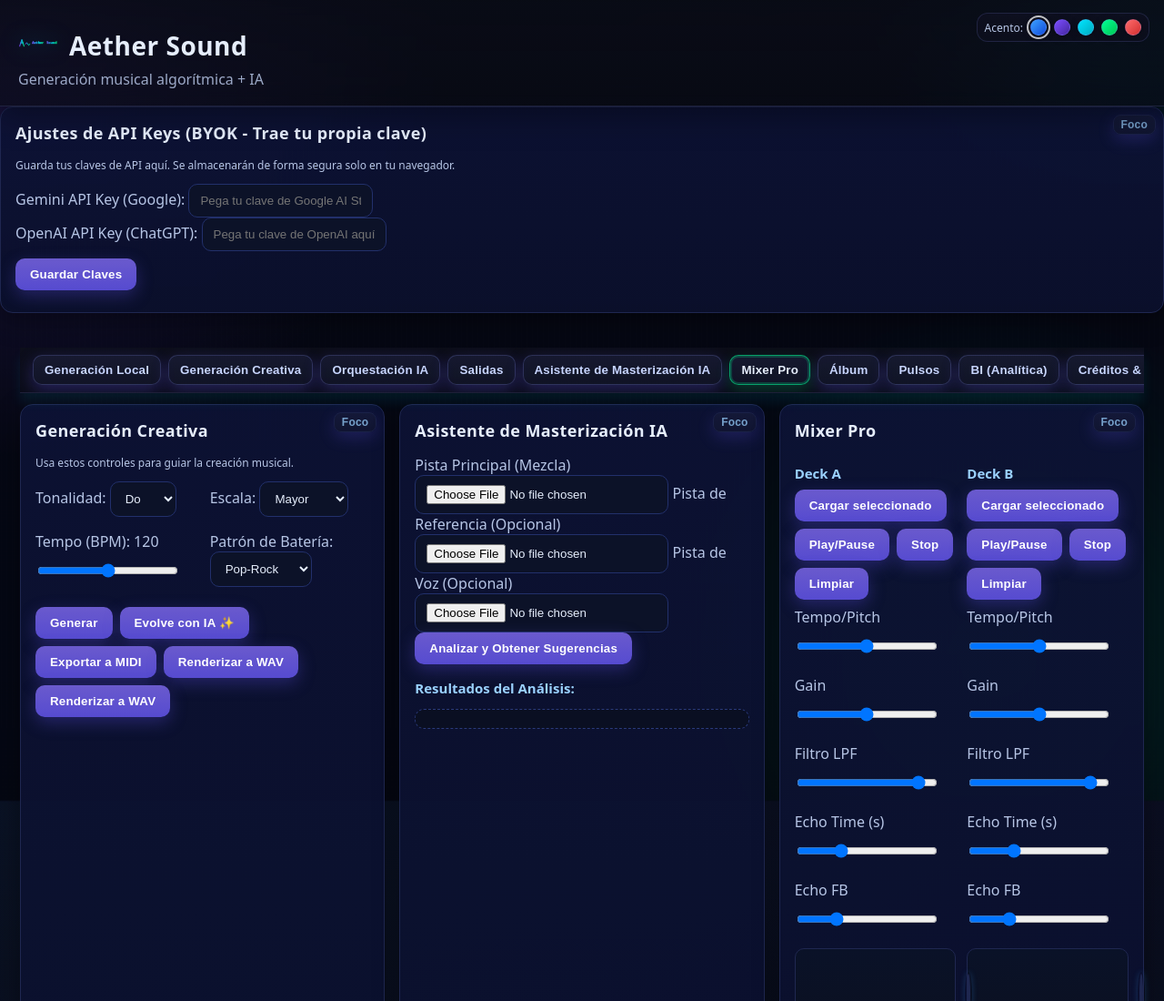
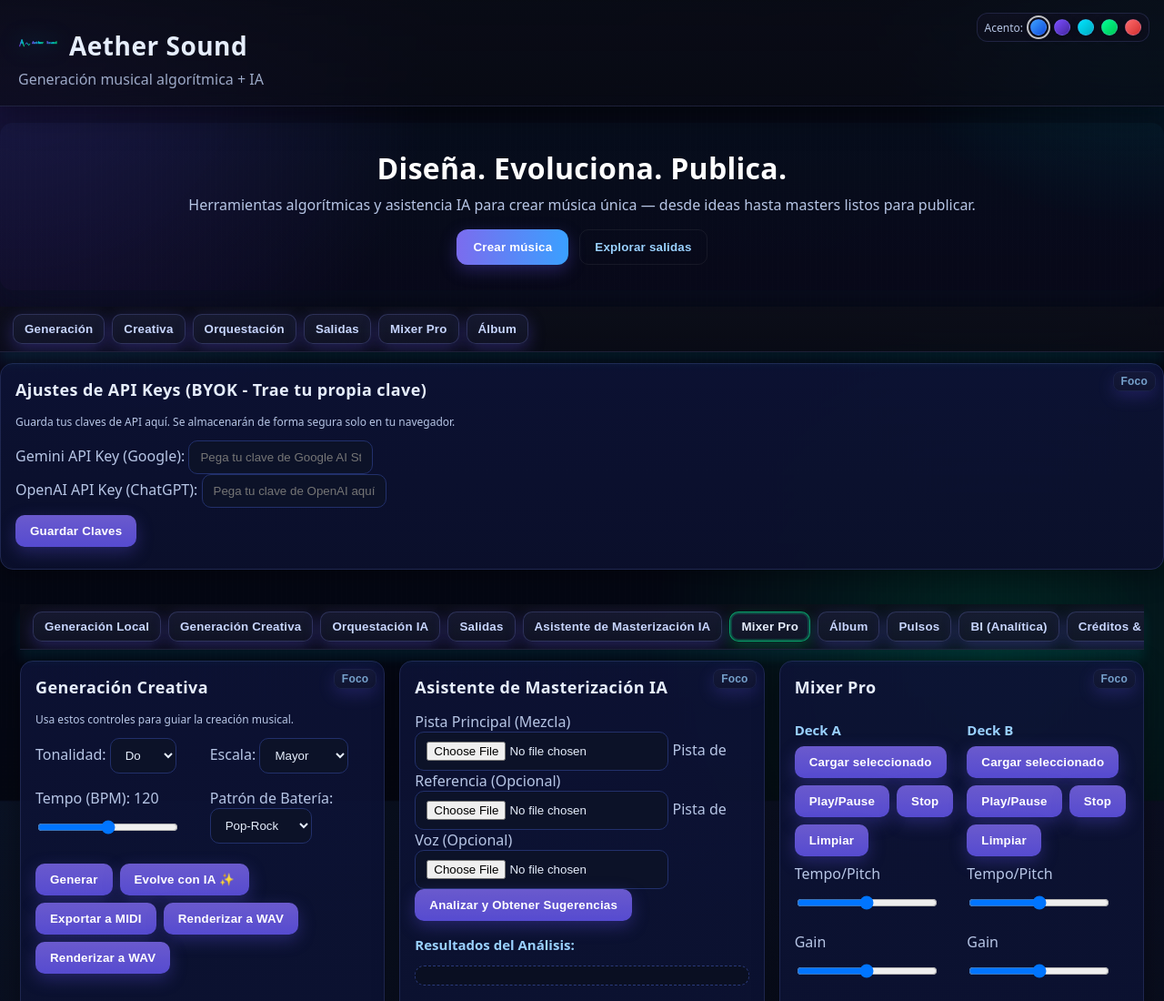
Before and after one commit to aetereum/Aether-Sound, a website: page public/index.html in a window 1280 px wide. Shown: the top 1100 px of the page at 91% size. Drawn offline with Linux system fonts and the light colour scheme; no server answers; files whose address does not match are found by name.

Commit message:
feat(ui): modernize homepage with hero, quick-nav and improved styles

```diff
--- a/public/client.js
+++ b/public/client.js
@@ -2865,6 +2865,30 @@ document.addEventListener('DOMContentLoaded', () => {
   // Usa el botón "Sync" para conectar manualmente si lo deseas.
 })();
 
+// ===== UI: Quick-nav behavior and hero hooks =====
+(function () {
+  try {
+    const toast = window.__toast || ((msg) => console.log(msg));
+    // Hero buttons
+    const heroCreate = document.getElementById('hero-create');
+    const heroExplore = document.getElementById('hero-explore');
+    if (heroCreate) heroCreate.addEventListener('click', () => { window.scrollTo({ top: 420, behavior: 'smooth' }); toast('Vamos a crear música 🎶'); });
+    if (heroExplore) heroExplore.addEventListener('click', () => { document.getElementById('output-list')?.scrollIntoView({ behavior: 'smooth' }); });
+
+    // Quick-nav buttons scroll to the corresponding panel by data-target
+    document.querySelectorAll('.quick-nav button').forEach(btn => {
+      btn.addEventListener('click', () => {
+        const target = btn.getAttribute('data-target') || '';
+        const panels = Array.from(document.querySelectorAll('main .panel'));
+        const found = panels.find(p => (p.querySelector('h2') || {}).textContent?.toLowerCase().includes(target));
+        if (found) found.scrollIntoView({ behavior: 'smooth', block: 'start' });
+        document.querySelectorAll('.quick-nav button').forEach(b => b.classList.remove('active'));
+        btn.classList.add('active');
+      });
+    });
+  } catch (err) { console.warn('Quick-nav setup failed', err); }
+})();
+
 // Paleta de Comandos (Ctrl/Cmd + K)
 (function() {
   try {
--- a/public/index.html
+++ b/public/index.html
@@ -11,6 +11,27 @@
     <h1>Aether Sound</h1>
     <p>Generación musical algorítmica + IA</p>
   </header>
+
+  <!-- HERO + QUICK NAV: mejora visual y acceso rápido -->
+  <section class="hero">
+    <div class="hero-inner">
+      <h2>Diseña. Evoluciona. Publica.</h2>
+      <p class="hero-lead">Herramientas algorítmicas y asistencia IA para crear música única — desde ideas hasta masters listos para publicar.</p>
+      <div class="hero-ctas">
+        <button id="hero-create" class="primary">Crear música</button>
+        <button id="hero-explore" class="ghost">Explorar salidas</button>
+      </div>
+    </div>
+  </section>
+
+  <nav class="quick-nav" aria-label="Navegación rápida">
+    <button data-target="generacion">Generación</button>
+    <button data-target="creativa">Creativa</button>
+    <button data-target="orquestacion">Orquestación</button>
+    <button data-target="salidas">Salidas</button>
+    <button data-target="mixer-pro">Mixer Pro</button>
+    <button data-target="album">Álbum</button>
+  </nav>
 
   <!-- ===== INICIO: AJUSTES DE API KEYS (NUEVO) ===== -->
   <div class="panel" id="api-settings-panel">
--- a/public/style.css
+++ b/public/style.css
@@ -371,6 +371,31 @@ header p { opacity: 0.85; }
   box-shadow: 0 0 0 2px rgba(0,255,149,0.2) inset, 0 6px 16px rgba(0,255,149,0.18);
 }
 
+/* Hero section for a modern landing area */
+.hero {
+  max-width: 1280px;
+  margin: 18px auto;
+  padding: 28px 20px;
+  border-radius: 14px;
+  background: linear-gradient(180deg, rgba(58,160,255,0.04), rgba(124,77,255,0.03));
+  display: flex;
+  align-items: center;
+  justify-content: center;
+  box-shadow: 0 12px 48px rgba(12,18,40,0.6);
+}
+.hero-inner { max-width: 980px; text-align: center; }
+.hero h2 { font-size: 32px; margin: 0 0 8px; color: #fff; }
+.hero-lead { color: var(--muted); margin: 0 0 16px; font-size: 16px; }
+.hero-ctas { display:flex; gap:12px; justify-content:center; }
+.hero .primary { background: linear-gradient(90deg, #7b6cee, #3aa0ff); padding: 12px 18px; border-radius: 12px; font-weight:800; }
+.hero .ghost { background: transparent; border: 1px solid rgba(255,255,255,0.06); color: var(--accent-2); }
+
+/* Small responsive tweaks for hero */
+@media (max-width: 720px) {
+  .hero h2 { font-size: 22px; }
+  .hero { padding: 18px 12px; }
+}
+
 @media (max-width: 720px) {
   .quick-nav { top: 56px; padding: 8px 10px; gap: 6px; }
   header h1::before { width: 36px; height: 36px; }
```
